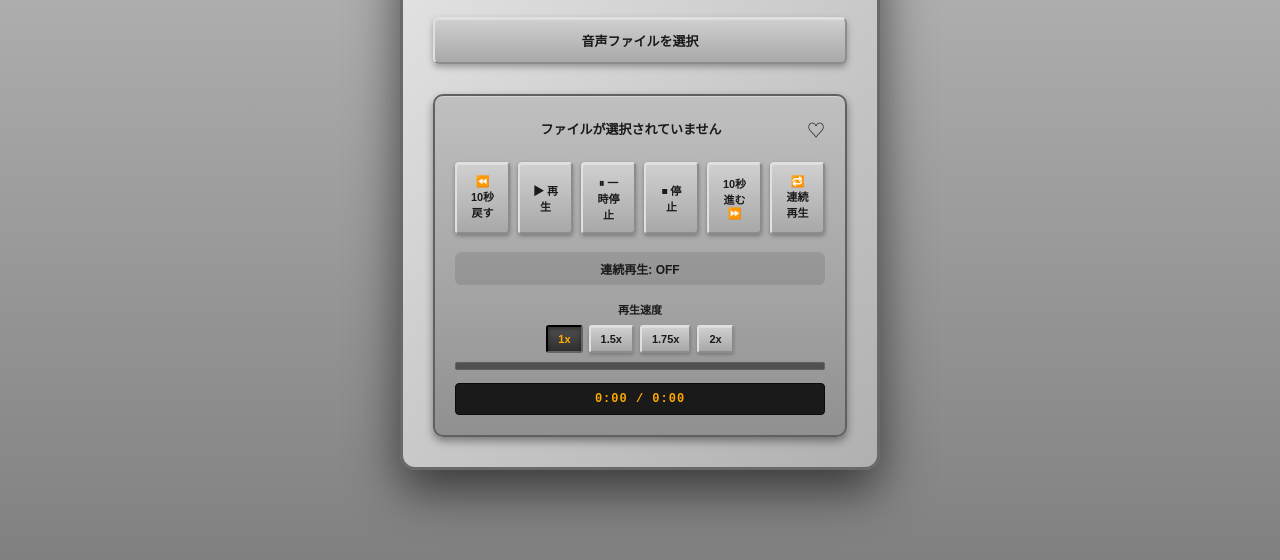
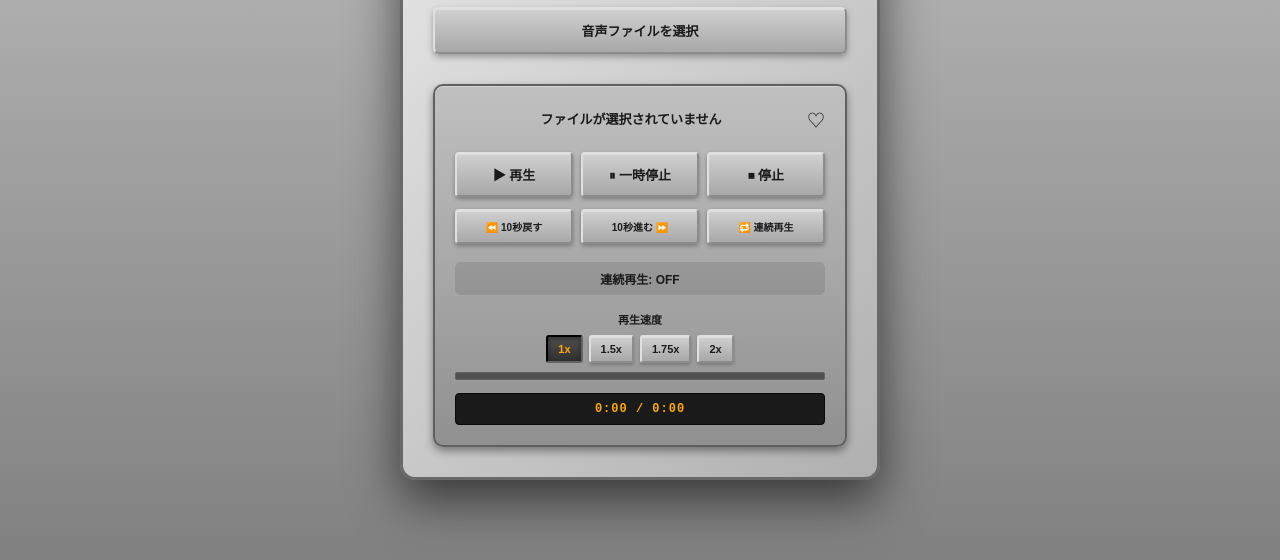
Before and after one commit to kenkencheerful/my-first-app2, a plain HTML site: page index.html in a window 1280 px wide. Shown: the part 236-796 px from the top of the page. Drawn offline with Linux system fonts and the light colour scheme.

Commit message:
最近使用したファイルとお気に入りから再生する機能を改良
- 最近使用したファイル/お気に入りをクリック時にファイル選択ダイアログを開く
- ユーザーがマイクロSDカード上の同じファイルを再度選択して再生
- ブラウザをリロード後も利用可能
- セキュリティ制限を回避しつつ、優れたUXを実現

Co-authored-by: Copilot <223556219+Copilot@users.noreply.github.com>

```diff
--- a/index.html
+++ b/index.html
@@ -46,12 +46,15 @@
             </div>
 
             <div class="controls">
-                <button id="rewindBtn" class="btn">⏪ 10秒戻す</button>
-                <button id="playBtn" class="btn">▶ 再生</button>
-                <button id="pauseBtn" class="btn">⏸ 一時停止</button>
-                <button id="stopBtn" class="btn">⏹ 停止</button>
-                <button id="forwardBtn" class="btn">10秒進む ⏩</button>
-                <button id="autoplayBtn" class="btn">🔁 連続再生</button>
+                <button id="playBtn" class="btn btn-primary">▶ 再生</button>
+                <button id="pauseBtn" class="btn btn-primary">⏸ 一時停止</button>
+                <button id="stopBtn" class="btn btn-primary">⏹ 停止</button>
+            </div>
+
+            <div class="controls controls-secondary">
+                <button id="rewindBtn" class="btn btn-secondary">⏪ 10秒戻す</button>
+                <button id="forwardBtn" class="btn btn-secondary">10秒進む ⏩</button>
+                <button id="autoplayBtn" class="btn btn-secondary">🔁 連続再生</button>
             </div>
 
             <div class="playlist-info">
--- a/script.js
+++ b/script.js
@@ -106,6 +106,12 @@ function addToRecent(fileData) {
     storage.saveRecent(recent);
 }
 
+function promptFileSelection(fileData) {
+    const message = `📁 "${fileData.name}" を再度選択してください。\n\nマイクロSDカードから同じファイルを選択してください。`;
+    alert(message);
+    elements.file.input.click();
+}
+
 // ==========================================
 // お気に入り管理
 // ==========================================
@@ -162,7 +168,7 @@ function renderFavorites() {
     listEl.querySelectorAll('.file-item').forEach((item, index) => {
         item.addEventListener('click', (e) => {
             if (!e.target.classList.contains('file-item-remove')) {
-                loadFileData(favorites[index]);
+                promptFileSelection(favorites[index]);
             }
         });
     });
@@ -202,7 +208,7 @@ function renderRecent() {
     listEl.querySelectorAll('.file-item').forEach((item, index) => {
         item.addEventListener('click', (e) => {
             if (!e.target.classList.contains('file-item-remove')) {
-                loadFileData(recent[index]);
+                promptFileSelection(recent[index]);
             }
         });
     });
--- a/style.css
+++ b/style.css
@@ -182,18 +182,20 @@ h1 {
     display: flex;
     gap: 8px;
     justify-content: center;
+    margin-bottom: 12px;
+}
+
+.controls-secondary {
     margin-bottom: 18px;
 }
 
 .btn {
     flex: 1;
-    padding: 10px 12px;
     background: linear-gradient(180deg, #d0d0d0, #a8a8a8);
     color: #1a1a1a;
     border: 2px outset #e0e0e0;
     border-radius: 4px;
     cursor: pointer;
-    font-size: 11px;
     font-weight: 600;
     transition: all 0.15s ease;
     box-shadow: inset 0 1px 0 rgba(255,255,255,0.3), 0 2px 4px rgba(0,0,0,0.3);
@@ -206,6 +208,24 @@ h1 {
 .btn:active {
     border-style: inset;
     box-shadow: inset 0 2px 4px rgba(0,0,0,0.3);
+}
+
+.btn-primary {
+    padding: 14px 16px;
+    font-size: 13px;
+    height: 45px;
+    display: flex;
+    align-items: center;
+    justify-content: center;
+}
+
+.btn-secondary {
+    padding: 8px 10px;
+    font-size: 10px;
+    height: 35px;
+    display: flex;
+    align-items: center;
+    justify-content: center;
 }
 
 .progress-bar {
```
